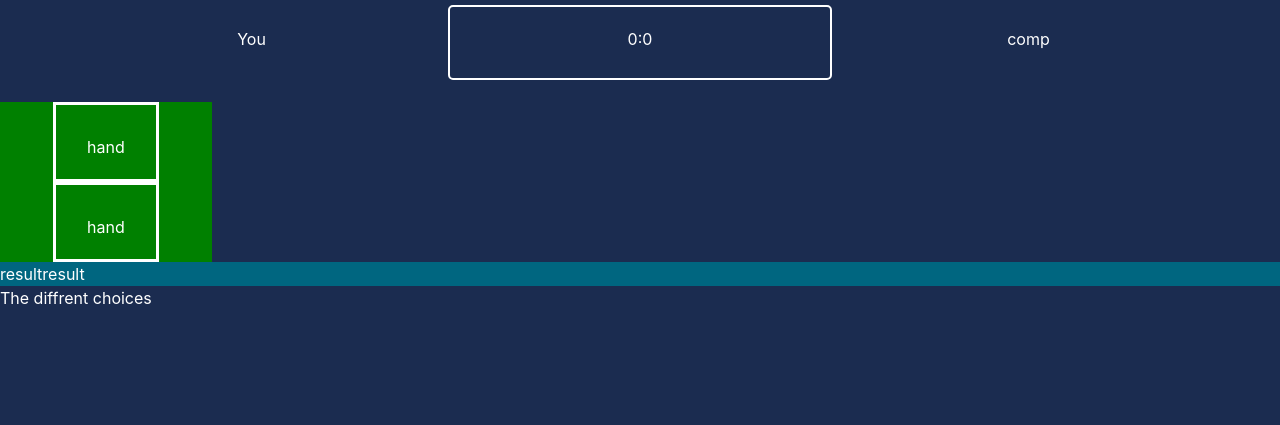
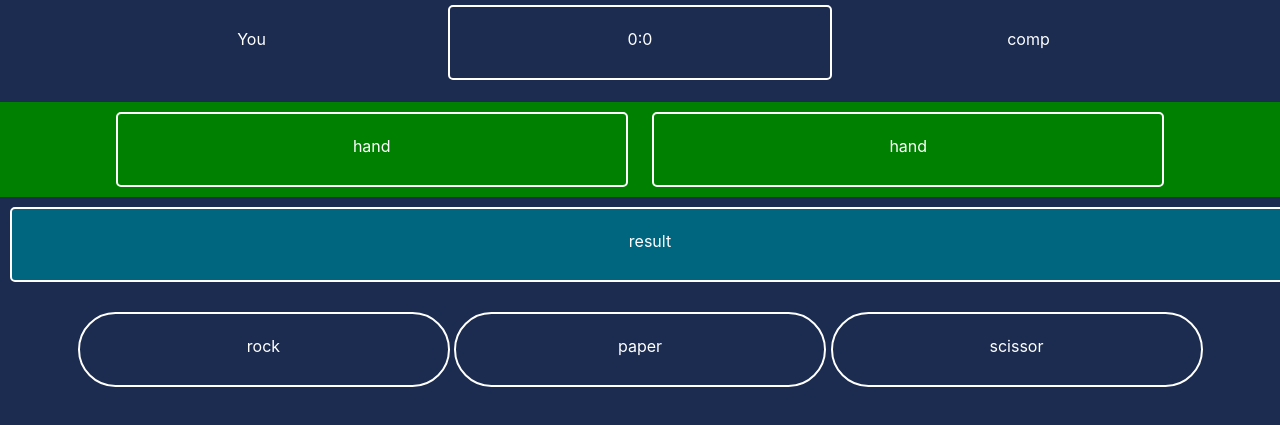
Before and after one commit to graysonhicks/RPSgame, a website built with webpack: page app/index.html in a window 1280 px wide. Shown: the part 51-476 px from the top of the page. Built offline with nearby package versions, Linux system fonts and the light colour scheme.

Commit message:
finished the first step, adding the basic styles

```diff
--- a/app/index.html
+++ b/app/index.html
@@ -18,12 +18,13 @@
       <div class="computer-output">hand</div>
     </div>
     <!-- This shows if you won the match or not -->
-    <div class="result">
-      <div class="human-result">result</div>
-      <div class="computer-result">result</div>
+    <div class="result">result</div>
+    <!-- this is the choices you can choose to play -->
+    <div class="choice">
+      <div class="rock">rock</div>
+      <div class="paper">paper</div>
+      <div class="scissor">scissor</div>
     </div>
-    <!-- this is the choices you can choose to play -->
-    <div class="choices">The diffrent choices</div>
   </body>
 
   <script src="dist/bundle.js"></script>
--- a/app/src/styles/index.scss
+++ b/app/src/styles/index.scss
@@ -34,25 +34,69 @@ body {
   border-radius: 5px;
 }
 .output {
-  display: inline-block;
   background-color: green;
   text-align: center;
 }
 .human-output {
   display: inline-block;
-  width: 50%;
-  height: 80px;
+  padding: 20px;
+  margin: 10px;
+  width: 40%;
+  height: 75px;
   border-style: solid;
-  padding: 30px;
+  border-width: 2px;
+  border-radius: 5px;
 }
 .computer-output {
   display: inline-block;
-  width: 50%;
-  height: 80px;
+  padding: 20px;
+  margin: 10px;
+  width: 40%;
+  height: 75px;
   border-style: solid;
-  padding: 30px;
+  border-width: 2px;
+  border-radius: 5px;
 }
 .result {
   background-color: rgb(0, 102, 128);
-  display: flex;
+  text-align: center;
+  padding: 20px;
+  margin: 10px;
+  width: 100%;
+  height: 75px;
+  border-style: solid;
+  border-width: 2px;
+  border-radius: 5px;
 }
+
+.choice {
+  text-align: center;
+  padding: 20px;
+}
+.rock {
+  display: inline-block;
+  padding: 20px;
+  width: 30%;
+  height: 75px;
+  border-style: solid;
+  border-width: 2px;
+  border-radius: 100px;
+}
+.paper {
+  display: inline-block;
+  padding: 20px;
+  width: 30%;
+  height: 75px;
+  border-style: solid;
+  border-width: 2px;
+  border-radius: 100px;
+}
+.scissor {
+  display: inline-block;
+  padding: 20px;
+  width: 30%;
+  height: 75px;
+  border-style: solid;
+  border-width: 2px;
+  border-radius: 100px;
+}
```
